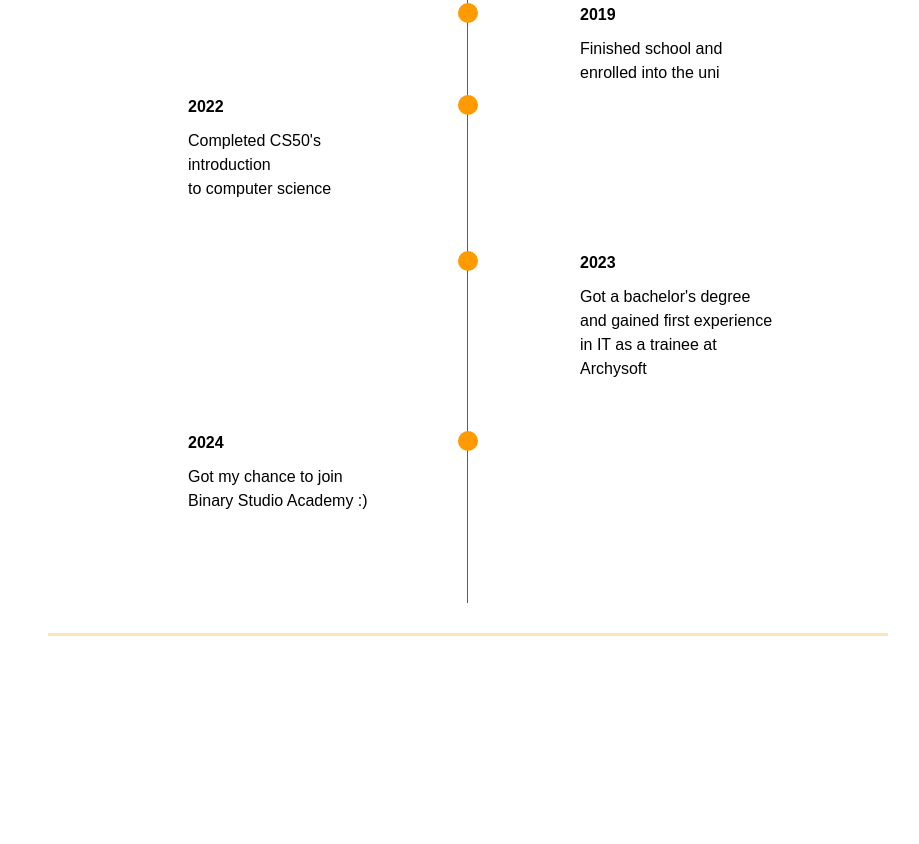
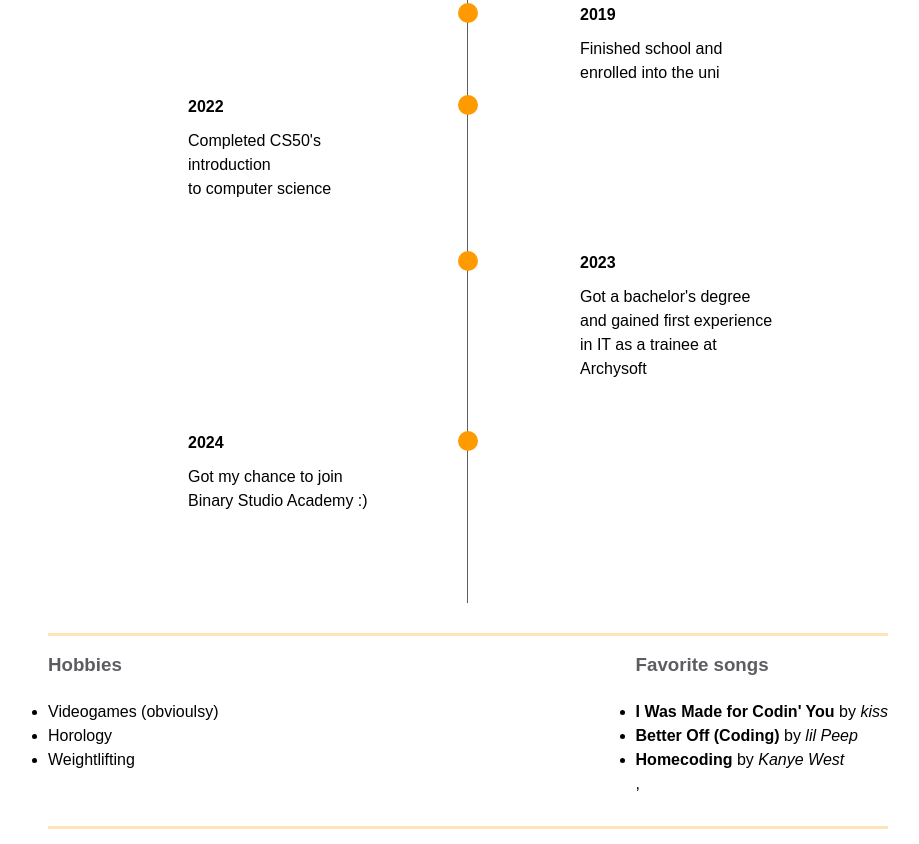
Before and after one commit to ihorLysak/homepage, a plain HTML site: page index.html in a window 1280 px wide. Shown: the part 1717-2561 px from the top of the page, without its empty margins (172-1091 px from the left). Before the commit the page ends 2368 px from the top, so only its background shows below. Drawn offline with Linux system fonts and the light colour scheme.

Commit message:
added interests block and completed hobbies and songs parts of it

```diff
--- a/index.html
+++ b/index.html
@@ -179,7 +179,7 @@
             <div class="timeline__item left">
               <div class="timeline__content">
                 <div class="timeline__date">2002</div>
-                <div class="timeline__description">Someone was born :)</div>
+                <div class="timeline__description">Someone was born</div>
               </div>
             </div>
             <div class="timeline__item right">
@@ -223,15 +223,39 @@
                 <div class="timeline__description">Got a bachelor's degree and gained first experience in IT as a trainee at Archysoft</div>
               </div>
             </div>
-            <div class="timeline__item left">
-              <div class="timeline__content">
-                <div class="timeline__date">2024</div>
-                <div class="timeline__description">Got my chance to join Binary Studio Academy :)</div>
+              <div class="timeline__item left">
+                <div class="timeline__content">
+                  <div class="timeline__date">2024</div>
+                  <div class="timeline__description">Got my chance to join Binary Studio Academy :)</div>
+                </div>
               </div>
             </div>
           </div>
         </div>
       </div>
     </div>
+    <div class="container">
+      <div class="resume__block">
+        <div class="interests fh">
+          <div class="hobbies">
+            <h3 class="hobbies__header">Hobbies</h3>
+            <ul>
+              <li>Videogames (obvioulsy)</li>
+              <li>Horology</li>
+              <li>Weightlifting</li>
+            </ul>
+          </div>
+          <div class="songs">
+            <h3 class="songs__header">Favorite songs</h3>
+            <ul>
+              <li><b>I Was Made for Codin' You</b> by <i>kiss</i></li>
+              <li><b>Better Off (Coding)</b> by <i>lil Peep</i></li>
+              <li><b>Homecoding</b> by <i>Kanye West</i></li>
+              ,
+            </ul>
+          </div>
+        </div>
+      </div>
+    </div>
   </body>
 </html>
--- a/styles.css
+++ b/styles.css
@@ -318,6 +318,18 @@ body {
   left: 0%;
 }
 
+.hobbies__header {
+    color: var(--secondary-text-color);
+    text-align: left;
+    margin-bottom: 20px;
+}
+
+.songs__header {
+    color: var(--secondary-text-color);
+    text-align: left;
+    margin-bottom: 20px;
+}
+
 @media screen and (max-width: 576px) {
     .main-info,
     .contact_info_container {
```
